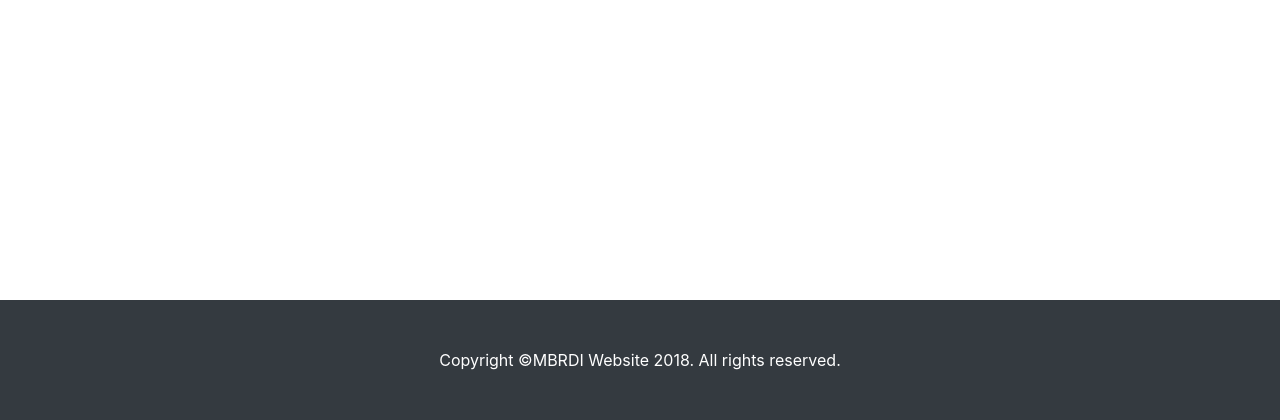
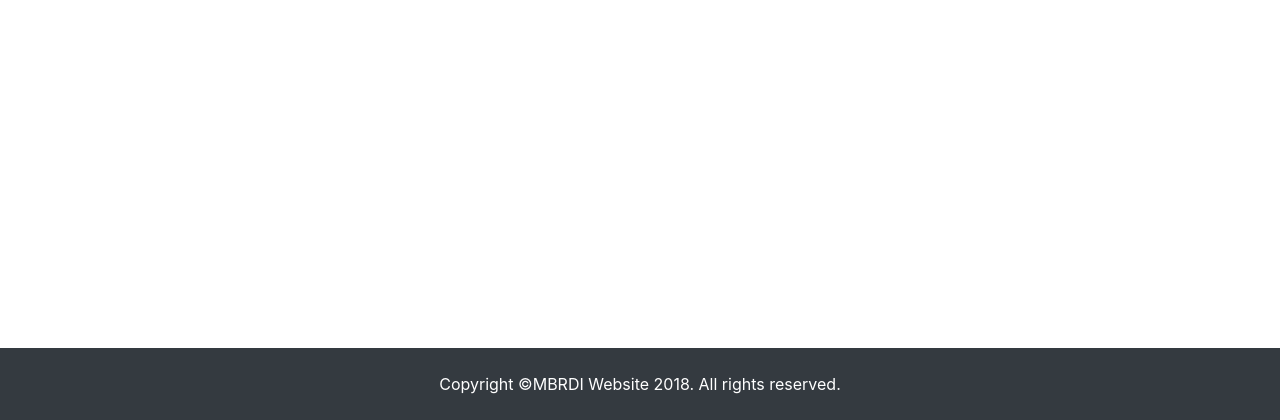
Before and after one commit to nihalmishra/caplgen, a Django app: page /dzip/ in a window 1280 px wide. Shown: the part 380-800 px from the top of the page. Run offline with Django 3.2, Linux system fonts and the light colour scheme; some libraries are stand-ins or nearby versions.

Commit message:
Made footer thinner

```diff
--- a/CaplGen/templates/index.html
+++ b/CaplGen/templates/index.html
@@ -71,7 +71,7 @@
     <!-- /.container -->
 
     <!-- Footer -->
-    <footer class="py-5 bg-dark fixed-bottom">
+    <footer class="py-4 bg-dark fixed-bottom">
       <div class="container">
         <p class="m-0 text-center text-white">Copyright &copy;MBRDI Website 2018. All rights reserved.</p>
       </div>
```
